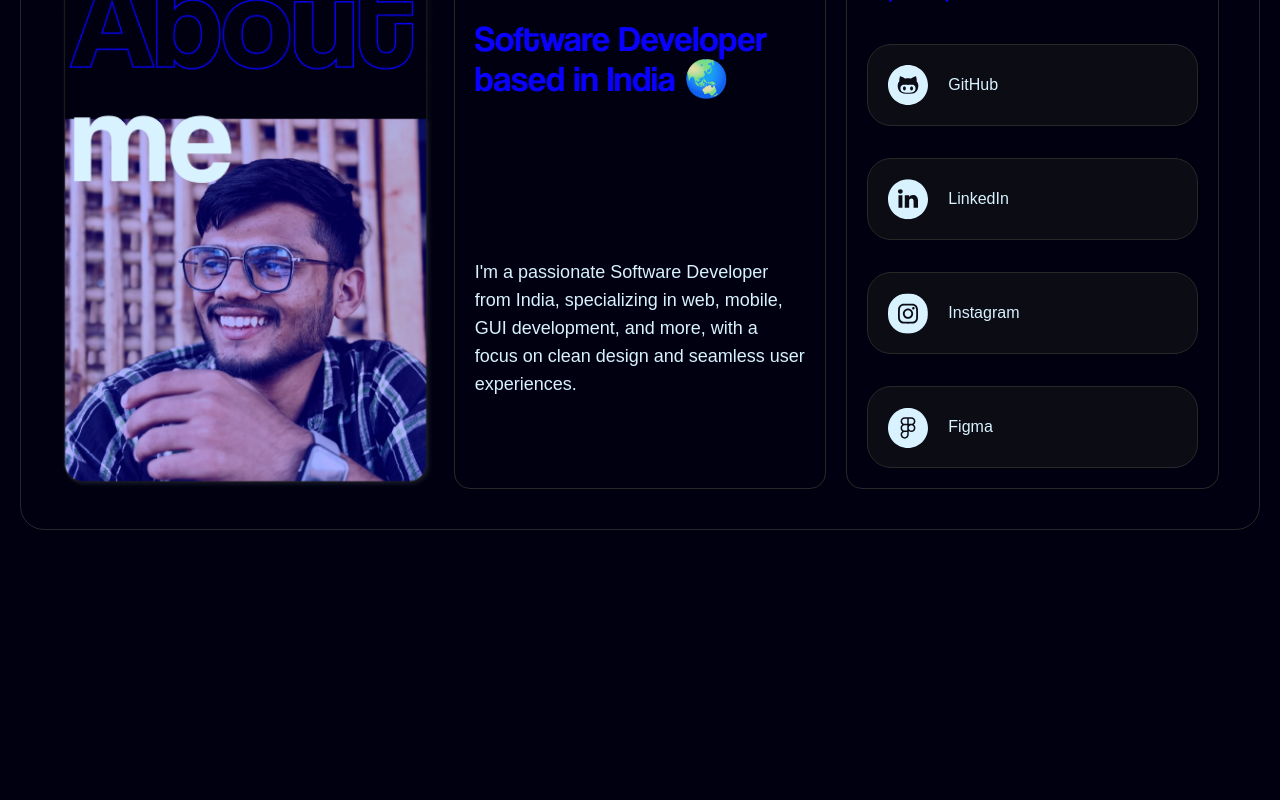
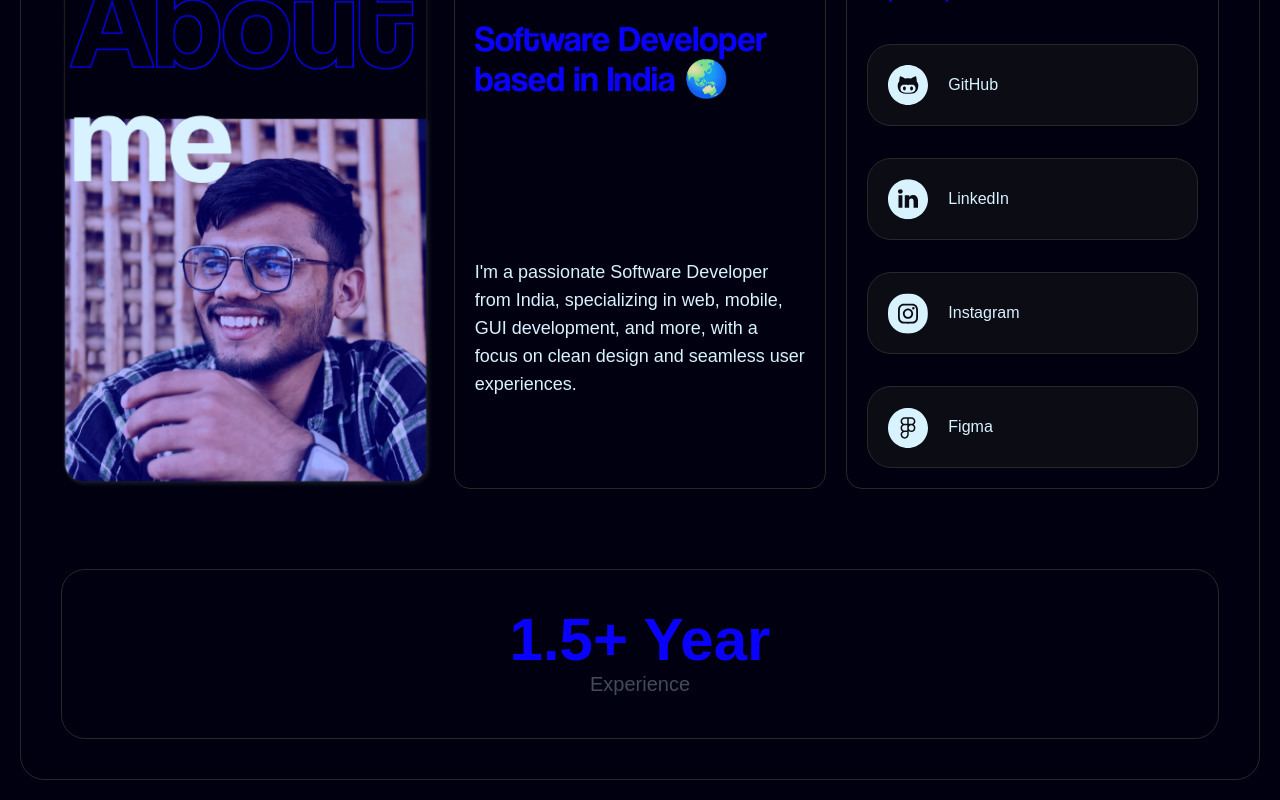
Before and after one commit to herinpatel15/portfolio, a Next.js app: page / in a window 1280 px wide. Shown: the part 861-1661 px from the top of the page. Before the commit the page ends 1411 px from the top, so only its background shows below. Built offline with nearby package versions, Linux system fonts and the light colour scheme.

Commit message:
about me page responsiveness :(

```diff
--- a/app/(sections)/aboutSection.tsx
+++ b/app/(sections)/aboutSection.tsx
@@ -9,7 +9,7 @@ import AboutContactCard from '@/components/AboutContactCard'
 function AboutSection() {
     return (
         <motion.section
-            className='grid grid-cols-3 gap-5'
+            className='grid md:grid-cols-3 grid-col-1 gap-5'
             variants={parentVariant}
             initial='init'
             whileInView='done'
--- /dev/null
+++ b/app/(sections)/experianceSection.tsx
@@ -0,0 +1,13 @@
+import { data } from '@/contents/contents'
+import React from 'react'
+
+function ExperienceSection() {
+  return (
+    <div className='border-[1px] border-sc rounded-3xl flex flex-col items-center justify-center py-10'>
+        <h1 className='text-6xl font-semibold text-pc'>{data.experience.number}</h1>
+        <h2 className='text-fg1 text-xl'>{data.experience.title}</h2>
+    </div>
+  )
+}
+
+export default ExperienceSection
--- a/app/globals.css
+++ b/app/globals.css
@@ -5,6 +5,7 @@
 :root {
   --background: #000010;
   --foreground: #D8F2FF;
+  --foreground1: #d8f2ff4f;
   --stroke: #292828;
   --primary: #0900FF;
   --secBg: #1c1c1c70;
--- a/app/motionAnimation.ts
+++ b/app/motionAnimation.ts
@@ -33,9 +33,9 @@ export const titleVariant: Variants = {
         opacity: 1,
         x: 0,
         transition: {
-            duration: 0.5,
+            duration: 0.4,
             ease: 'easeInOut',
-            delay: 0.5 + e, // Delay ensures it starts after div animation
+            delay: 0.5 * e, // Delay ensures it starts after div animation
         },
     })
 };
@@ -48,7 +48,7 @@ export const aboutContact: Variants = {
         transition: {
             // duration: 0.25,
             ease: 'easeInOut',
-            delay: 0.5 * e, // Delay ensures it starts after div animation
+            delay: 0.3 * e, // Delay ensures it starts after div animation
         },
     })
 }
--- a/app/page.tsx
+++ b/app/page.tsx
@@ -3,6 +3,7 @@
 import Section from "@/components/Section";
 import HeroSection from "./(sections)/heroSection";
 import AboutSection from "./(sections)/aboutSection";
+import ExperienceSection from "./(sections)/experianceSection";
 
 // import About from './(sections)/about';
 export default function Home() {
@@ -13,6 +14,7 @@ export default function Home() {
       <Section className="flex flex-col gap-20 md:p-10">
         <HeroSection />
         <AboutSection />
+        <ExperienceSection />
       </Section>
     </main>
   );
--- a/components/AboutInfoCard.tsx
+++ b/components/AboutInfoCard.tsx
@@ -13,7 +13,7 @@ const AboutInfoCard = () => {
             <motion.h1
                 className='font-[CoolveticaRg] font-medium text-4xl text-pc'
                 variants={titleVariant}
-                custom={0}
+                custom={0.2}
             >{data.about_me.middle_title}</motion.h1>
             <motion.p
                 className='text-lg text-fg'
--- a/contents/contents.tsx
+++ b/contents/contents.tsx
@@ -24,5 +24,10 @@ export const data = {
             {icon: icon_instagram, title: "Instagram"},
             {icon: icon_figma, title: "Figma"}
         ]
+    },
+
+    experience: {
+        number: "1.5+ Year",
+        title: "Experience"
     }
 }
--- a/tailwind.config.ts
+++ b/tailwind.config.ts
@@ -11,6 +11,7 @@ export default {
       colors: {
         bg: "var(--background)",
         fg: "var(--foreground)",
+        fg1: "var(--foreground1)",
         sc: "var(--stroke)",
         pc: "var(--primary)",
         secBg: "var(--secBg)",
```
